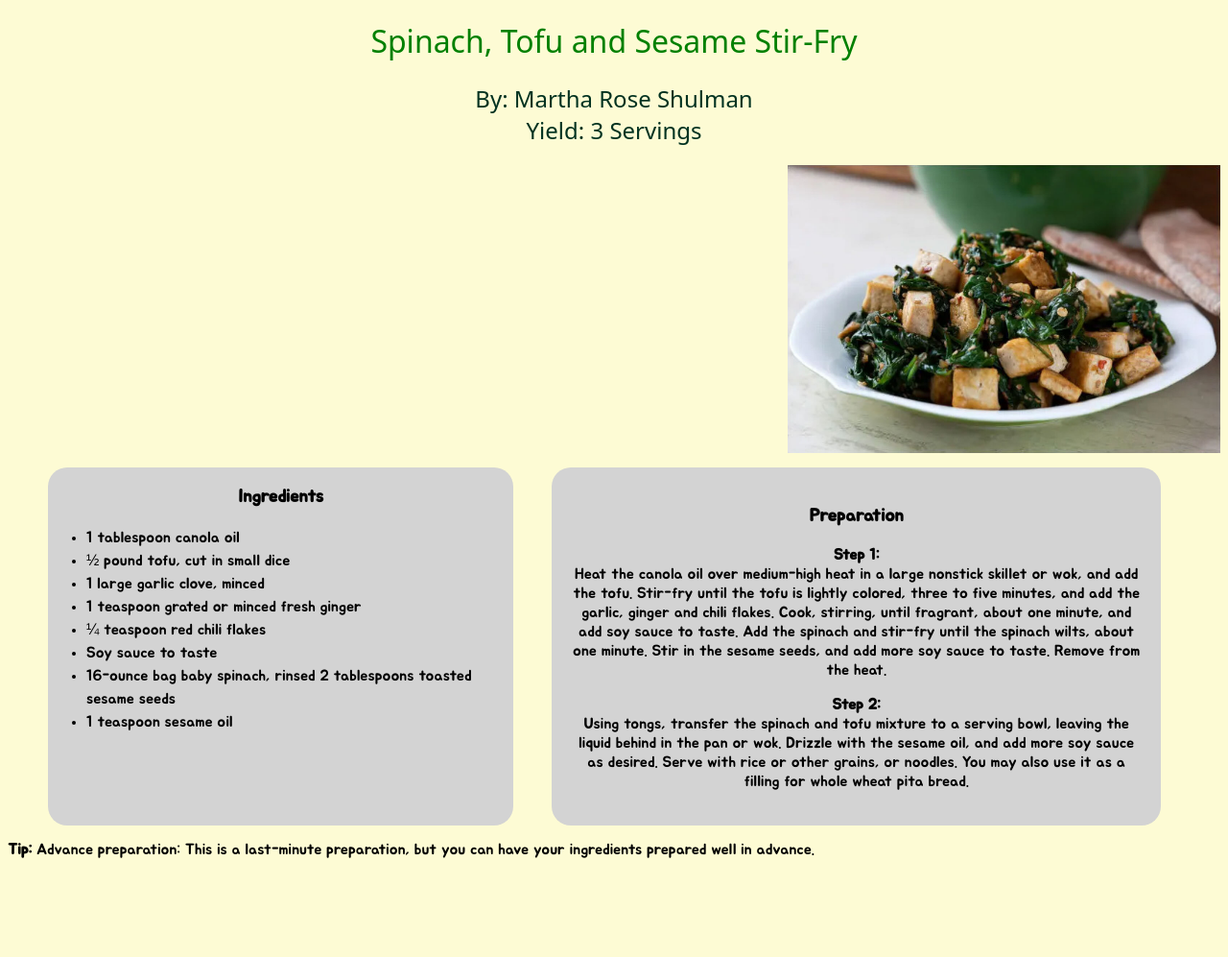
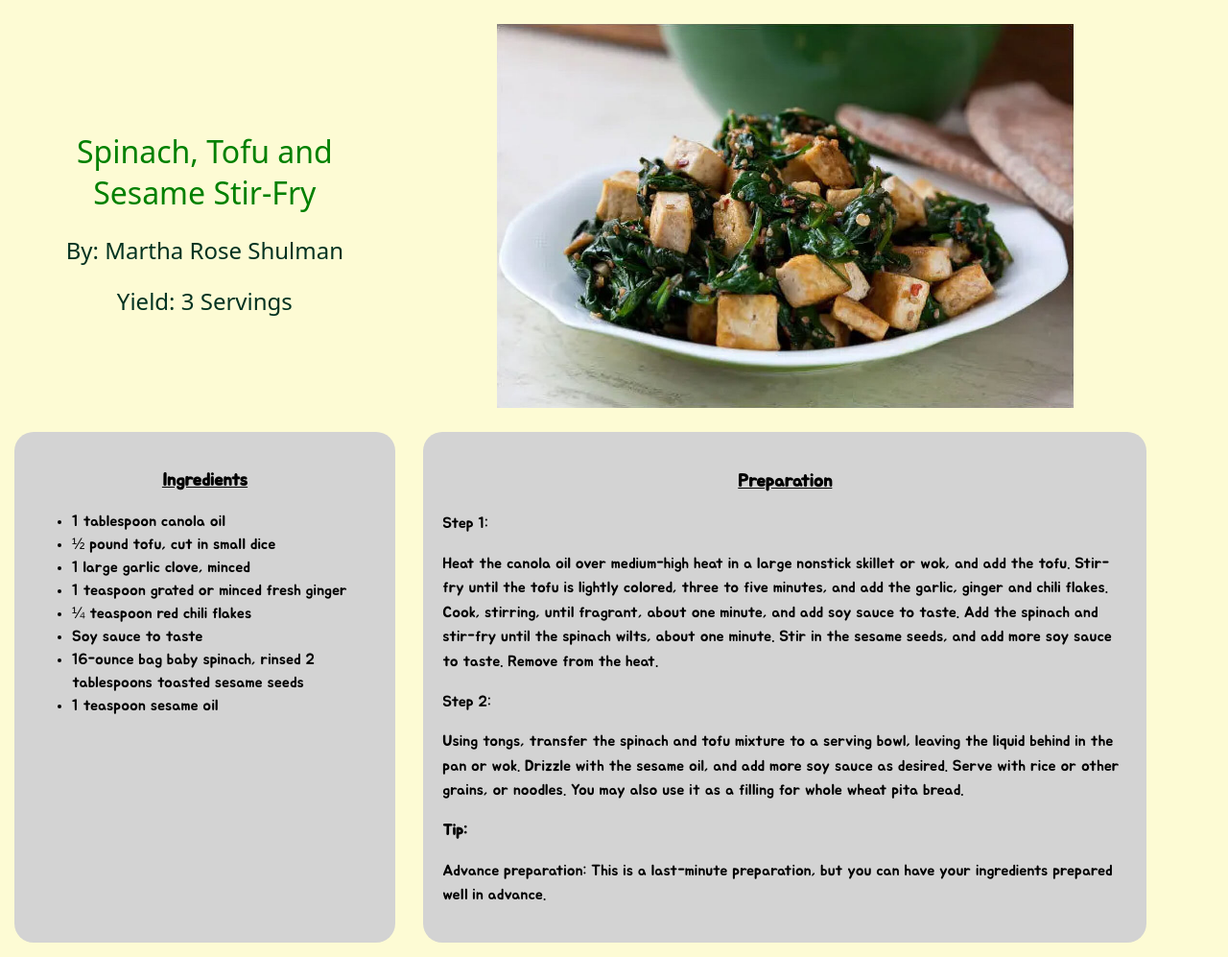
Before and after one commit to KaleyWing/exercise7, a plain HTML site: page index.html in a window 1280 px wide. Shown: the whole page at 96% size. Before the commit the page ends 903 px from the top, so only its background shows below. Drawn offline with Linux system fonts and the light colour scheme; a web font is replaced by a local one.

Commit message:
final version

```diff
--- a/index.html
+++ b/index.html
@@ -20,6 +20,7 @@
         font-family: "Jua", sans-serif;
         font-weight: 400;
         font-style: normal;
+        margin: 0;
       }
 
       h1 {
@@ -40,52 +41,79 @@
 
       h3 {
         text-align: center;
+        font-weight: 400px;
+        text-decoration: underline;
       }
+
 
       .container {
         width: 1200px;
         display: grid;
-        grid-template-columns: auto auto;
+        grid-template-areas:
+        "title      image"
+        "ingredients steps";
+
+        grid-template-columns: 1fr 2fr;
+        gap: 10px;
         padding: 15px;
       }
 
-      .ingredients {
+      .container div.title{
+        text-align: center;
+        padding: 50px;
+        padding-top: 100px;
+      }
+
+      .container div.ingredients {
         text-align: left;
         width: 90%;
+        background-color: #D3D3D3;
         line-height: 1.5em;
         font-weight: 500px;
-        background-color: #D3D3D3;
         border-radius: 20px;
-        margin: 0 auto
+        margin: 0 auto;
+        padding: 20px;
       }
 
-      .steps {
-        text-align: center;
+      .container div.steps {
+        text-align: left;
         width: 90%;
         background-color: #D3D3D3;
         border-radius: 20px;
         padding: 20px;
-        margin: 0 auto
+        margin: 0 auto;
+        line-height: 1.6em;
       }
 
-      img {
-        display: block;
-        margin-left: auto;
-        margin-right: 0;
+      .container div.image {
+        text-align: center;
+        padding: 10px;
       }
 
+      .tips{
+        text-align: center;
+      }
 
     </style>
   </head>
 
   <body>
-    <h1>Spinach, Tofu and Sesame Stir-Fry</h1>
 
-    <h2>By: Martha Rose Shulman <br>Yield: 3 Servings</h2>
-
-    <img src="tofu_stirfry.jpg" height="300px" alt="tofu stir fry dish on a kitchen table">
 
     <div class="container">
+
+      <div class="title">
+        <h1>Spinach, Tofu and Sesame Stir-Fry</h1>
+
+      <h2>By: Martha Rose Shulman</h2>
+      <h2>Yield: 3 Servings</h2>
+      </div>
+
+
+      <div class="image">
+         <img src="tofu_stirfry.jpg" height="400px" alt="tofu stir fry dish on a kitchen table">
+      </div>
+
       <div class="ingredients">
         <h3>Ingredients</h3>
         <ul>
@@ -102,7 +130,8 @@
 
       <div class="steps">
         <h3>Preparation</h3>
-        <p><strong>Step 1:</strong><br>
+        <p>Step 1:</p>
+        <p>
           Heat the canola oil over medium-high heat in a large nonstick skillet or wok, and add the tofu. Stir-fry until
           the tofu is lightly colored, three to five minutes, and add the garlic, ginger and chili flakes. Cook,
           stirring, until fragrant, about one minute, and add soy sauce to taste. Add the spinach and stir-fry until the
@@ -110,17 +139,18 @@
           heat.
         </p>
 
-        <p><strong>Step 2:</strong><br>
+        <p>Step 2:</p>
+        <p>
           Using tongs, transfer the spinach and tofu mixture to a serving bowl, leaving the liquid behind in the pan or
           wok. Drizzle with the sesame oil, and add more soy sauce as desired. Serve with rice or other grains, or
           noodles. You may also use it as a filling for whole wheat pita bread.
         </p>
+        <p>
+          <strong>Tip:</strong></p>
+        <p>Advance preparation: This is a last-minute preparation, but you can have your ingredients
+      prepared well in advance.
+        </p>
       </div>
-    </div>
-
-    <div class="tips">
-      <strong>Tip:</strong> Advance preparation: This is a last-minute preparation, but you can have your ingredients
-      prepared well in advance.
     </div>
   </body>
 
```
